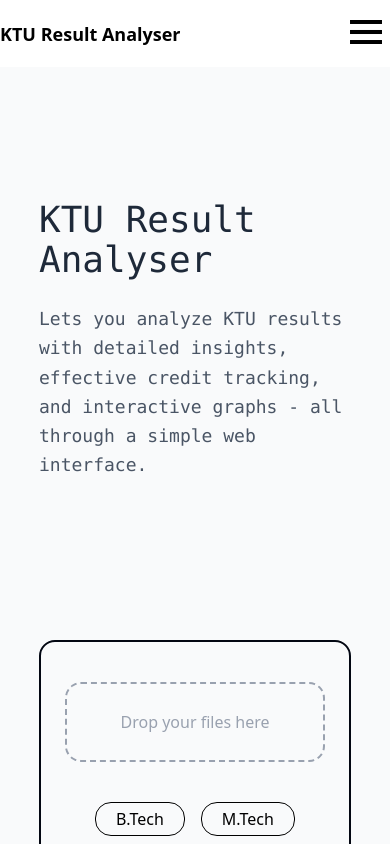
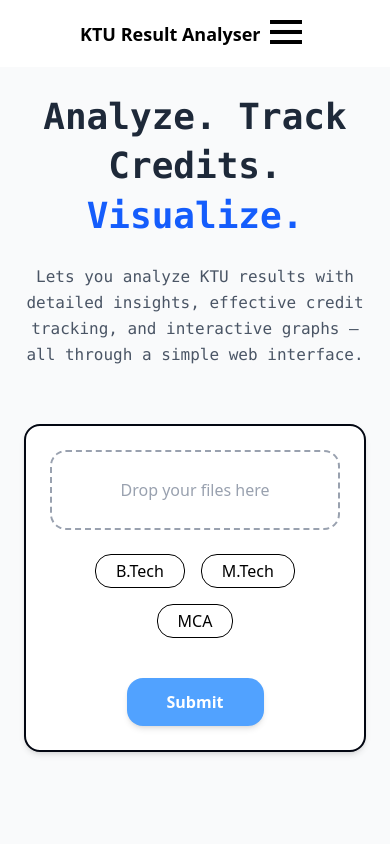
Before and after one commit to Pr0-T0/KTU-Analyser-UI, a React (Vite) app: page / in a window 390 px wide. Shown: the top 844 px of the page. Built offline with nearby package versions, Linux system fonts and the light colour scheme.

Commit message:
minor changes

```diff
--- a/src/components/Header.tsx
+++ b/src/components/Header.tsx
@@ -12,7 +12,7 @@
 
   const [isMenuOpen, setIsMenuOpen] = useState(false);
   return (
-    <header className=' fixed flex w-full justify-between items-center bg-white text-black py-2 md:px-20 '>
+    <header className=' fixed flex w-full justify-between items-center bg-white text-black py-2 px-20 '>
         <a href="#">
           <h1 className='font-bold text-lg hover:scale-105 transition-all'>KTU Result Analyser</h1>
         </a>
--- a/src/components/HeroSection.tsx
+++ b/src/components/HeroSection.tsx
@@ -1,23 +1,32 @@
-import Upload from "./Upload"
-import UploadOpts from "./UploadOpts"
+import Upload from "./Upload";
+import UploadOpts from "./UploadOpts";
 
 const HeroSection = () => {
   return (
-    <section id='home'className="flex flex-col md:flex-row justify-between items-center gap-40  md:px-20 py-50 bg-gray-50">
-      <div className="w-4/5 md:w-1/2 space-y-6">
-        <h1 className="text-4xl md:text-5xl font-normal text-gray-800 font-mono">
-          KTU Result Analyser
+    <section
+      id="home"
+      className="min-h-screen flex flex-col md:flex-row justify-center items-center gap-14 md:gap-28 px-6 md:px-20 py-20 bg-gray-50"
+    >
+      {/* Left Text Section */}
+      <div className="md:w-1/2 text-center md:text-left space-y-6">
+        <h1 className="text-4xl md:text-5xl text-gray-800 font-extrabold font-mono leading-snug">
+          Analyze. <br className="hidden md:block" />
+          Track Credits. <br className="hidden md:block" />
+          <span className="text-blue-600">Visualize.</span>
         </h1>
-        <p className="text-gray-600 text-lg leading-relaxed font-mono">
-          Lets you analyze KTU results with detailed insights, effective credit tracking, and interactive graphs - all through a simple web interface.
+        <p className="text-gray-600 text-base md:text-lg leading-relaxed font-mono max-w-xl mx-auto md:mx-0">
+          Lets you analyze KTU results with detailed insights, effective credit
+          tracking, and interactive graphs — all through a simple web interface.
         </p>
       </div>
-      <div className="w-4/5 md:w-1/3 flex flex-col px-6 md:px-10 py-10 gap-10 bg-gray-50 border-2 border-gray-950 border-solid rounded-2xl">
-        <Upload/>
-        <UploadOpts/>
+
+      {/* Right Upload Section */}
+      <div className="md:w-1/3 w-full flex flex-col gap-6 p-6 md:p-10 border-2 border-gray-950 rounded-2xl bg-white shadow-md">
+        <Upload />
+        <UploadOpts />
       </div>
     </section>
-  )
-}
+  );
+};
 
-export default HeroSection
+export default HeroSection;
--- a/src/components/Team.tsx
+++ b/src/components/Team.tsx
@@ -1,9 +1,9 @@
 
 const Team = () => {
   return (
-    <section id="team" className="min-h-screen flex flex-col justify-center bg-white py-5 px-15  gap-6 text-center">
+    <section id="team" className="min-h-screen flex flex-col justify-center bg-white py-5 px-0  gap-6 text-center">
       <h1 className="text-4xl md:text-5xl font-normal underline -underline-offset-auto text-black font-mono">Meet The Team</h1>
-      <p className="font-mono pt-6 pb-10 text-pretty">
+      <p className="font-mono pt-6 pb-10 text-balance">
         Our team is a group of passionate individuals united by a shared goal - to make a meaningful impact through technology.
         We come from diverse backgrounds,but we're bound by out drive to innovate, collaborate, and deliver high quality solutions.
       </p>
```
